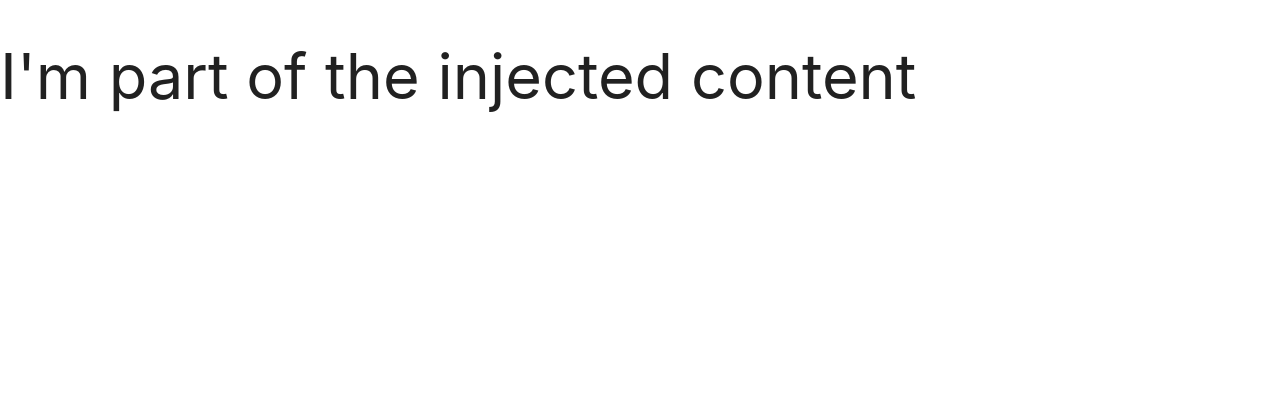
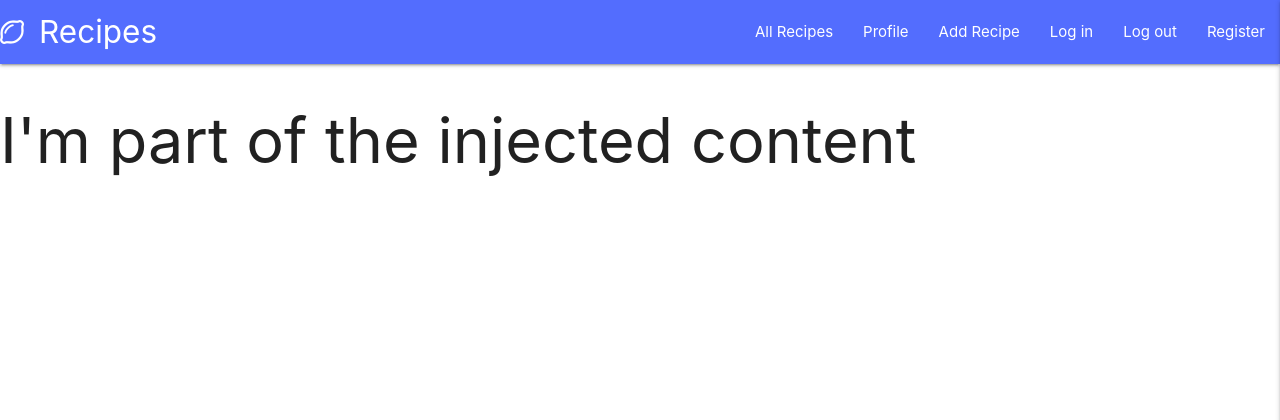
Before and after one commit to pedromn0/my-recipes-milestone-3, a Flask app: page / in a window 1280 px wide. Shown: the top 420 px of the page. Run offline with Flask 2, Linux system fonts and the light colour scheme; data that the repository does not hold is empty; some libraries are stand-ins or nearby versions.

Commit message:
Add navbar and mobile navbar from Materialize

```diff
--- a/static/js/script.js
+++ b/static/js/script.js
@@ -0,0 +1,3 @@
+$(document).ready(function(){
+    $('.sidenav').sidenav({edge:"right"});
+  });
--- a/templates/base.html
+++ b/templates/base.html
@@ -18,6 +18,35 @@
     <title>Base Template</title>
 </head>
 <body>
+
+    <header>
+        <nav>
+            <!-- Desktop Navbar -->
+            <div class="nav-wrapper text-shadow indigo accent-2">
+                <a href="#!" class="brand-logo"><i class="far fa-lemon"></i> Recipes</a>
+                <a href="#" data-target="mobile-demo" class="sidenav-trigger right"><i class="fas fa-bars"></i></a>
+                <ul class="right hide-on-med-and-down">
+                    <li><a href="{{ url_for('all_recipes') }}">All Recipes</a></li>
+                    <li><a href="#">Profile</a></li>
+                    <li><a href="#">Add Recipe</a></li>
+                    <li><a href="#">Log in</a></li>
+                    <li><a href="#">Log out</a></li>
+                    <li><a href="#">Register</a></li>
+                </ul>
+            </div>
+        </nav>
+
+        <!-- Mobile Navbar -->
+        <ul class="sidenav" id="mobile-demo">
+            <li><a href="{{ url_for('all_recipes') }}">All Recipes</a></li>
+            <li><a href="#">Profile</a></li>
+            <li><a href="#">Add Recipe</a></li>
+            <li><a href="#">Log in</a></li>
+            <li><a href="#">Log out</a></li>
+            <li><a href="#">Register</a></li>
+        </ul>
+    </header>
+
     {% block content%}
 
     {% endblock %}
```
